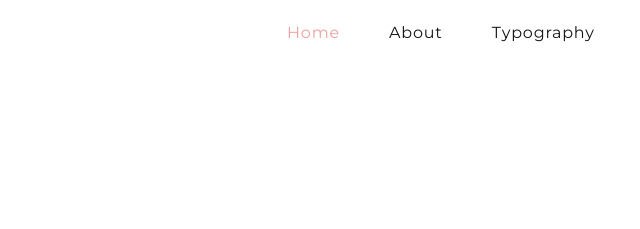
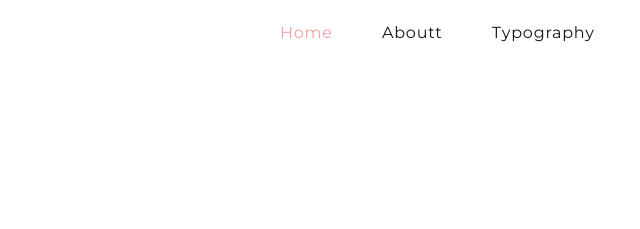
Before and after one commit to Lovegood-creator/listt.github.io, a plain HTML site: page index.html in a window 1280 px wide. Shown: the top 229 px of the page, 519-1159 px from the left. Drawn offline with nearby package versions, Linux system fonts and the light colour scheme; a web font is replaced by a local one.

Commit message:
initial kedua

```diff
--- a/index.html
+++ b/index.html
@@ -71,7 +71,7 @@
                                     <ul class="rd-navbar-nav">
                                         <li class="rd-nav-item active"><a class="rd-nav-link" href="index.html">Home</a>
                                         </li>
-                                        <li class="rd-nav-item"><a class="rd-nav-link" href="about.html">About</a>
+                                        <li class="rd-nav-item"><a class="rd-nav-link" href="about.html">Aboutt</a>
                                         </li>
                                         <li class="rd-nav-item"><a class="rd-nav-link" href="typography.html">Typography</a>
                                         </li>
```
